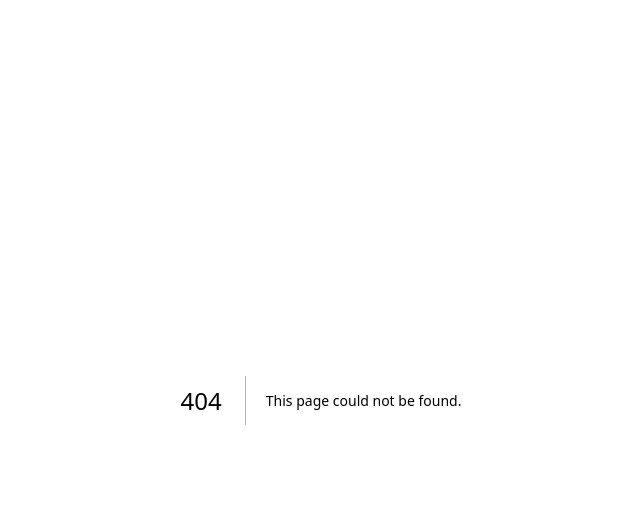
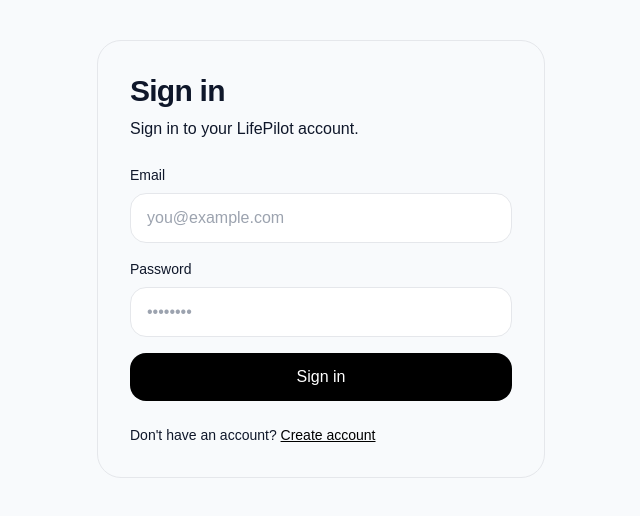
Before and after one commit to sutic83-art/lifepilot-ai-os, a Next.js app: page /signin in a window 1280 px wide. Before the commit this address had no page. Shown: the top 516 px of the page, without its empty margins (319-959 px from the left). Built offline with nearby package versions, Linux system fonts and the light colour scheme.

Commit message:
Move auth pages to root signin/signup routes

```diff
--- a/app/dashboard/layout.tsx
+++ b/app/dashboard/layout.tsx
@@ -11,7 +11,7 @@
   const session = await auth();
 
   if (!session?.user?.id) {
-    redirect("/auth/signin?callbackUrl=/dashboard");
+    redirect("/signin?callbackUrl=/dashboard");
   }
 
   return (
--- a/components/auth/signin-form.tsx
+++ b/components/auth/signin-form.tsx
@@ -98,7 +98,7 @@
 
         <div className="text-sm text-muted-foreground">
           Don&apos;t have an account?{" "}
-          <Link href="/auth/signup" className="font-medium text-black underline">
+          <Link href="/signup" className="font-medium text-black underline">
             Create account
           </Link>
         </div>
--- a/components/auth/signup-form.tsx
+++ b/components/auth/signup-form.tsx
@@ -104,7 +104,7 @@
 
         <div className="text-sm text-muted-foreground">
           Already have an account?{" "}
-          <Link href="/auth/signin" className="font-medium text-black underline">
+          <Link href="/signin" className="font-medium text-black underline">
             Go to sign in
           </Link>
         </div>
--- a/lib/auth.ts
+++ b/lib/auth.ts
@@ -8,7 +8,7 @@
   trustHost: true,
   secret: process.env.AUTH_SECRET || process.env.NEXTAUTH_SECRET,
   pages: {
-    signIn: "/auth/signin",
+    signIn: "/signin",
   },
   providers: [
     Credentials({
```
Also changed, not shown: app/signin/page.tsx (renamed from app/auth/signin/page.tsx), app/signup/page.tsx (renamed from app/auth/signup/page.tsx).
